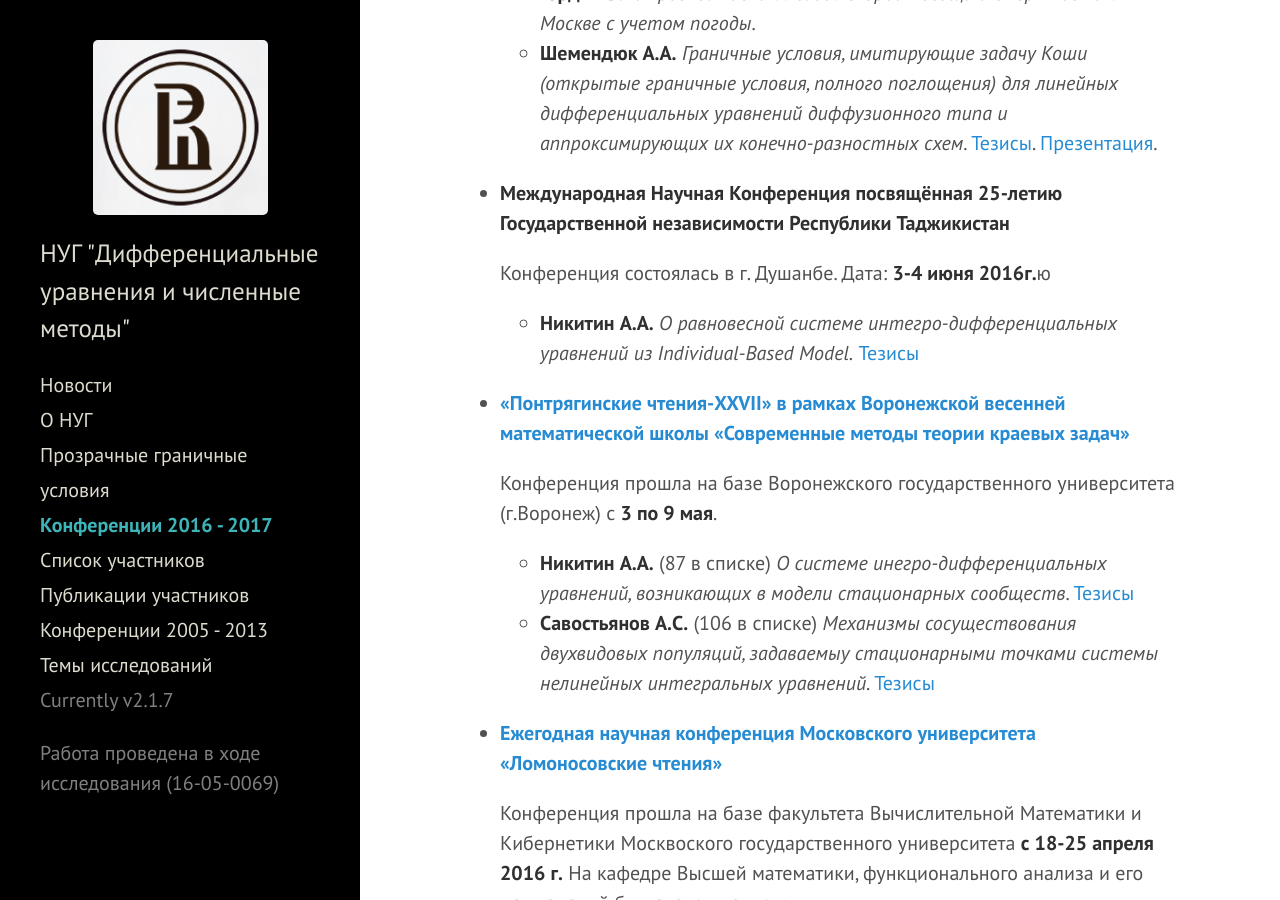
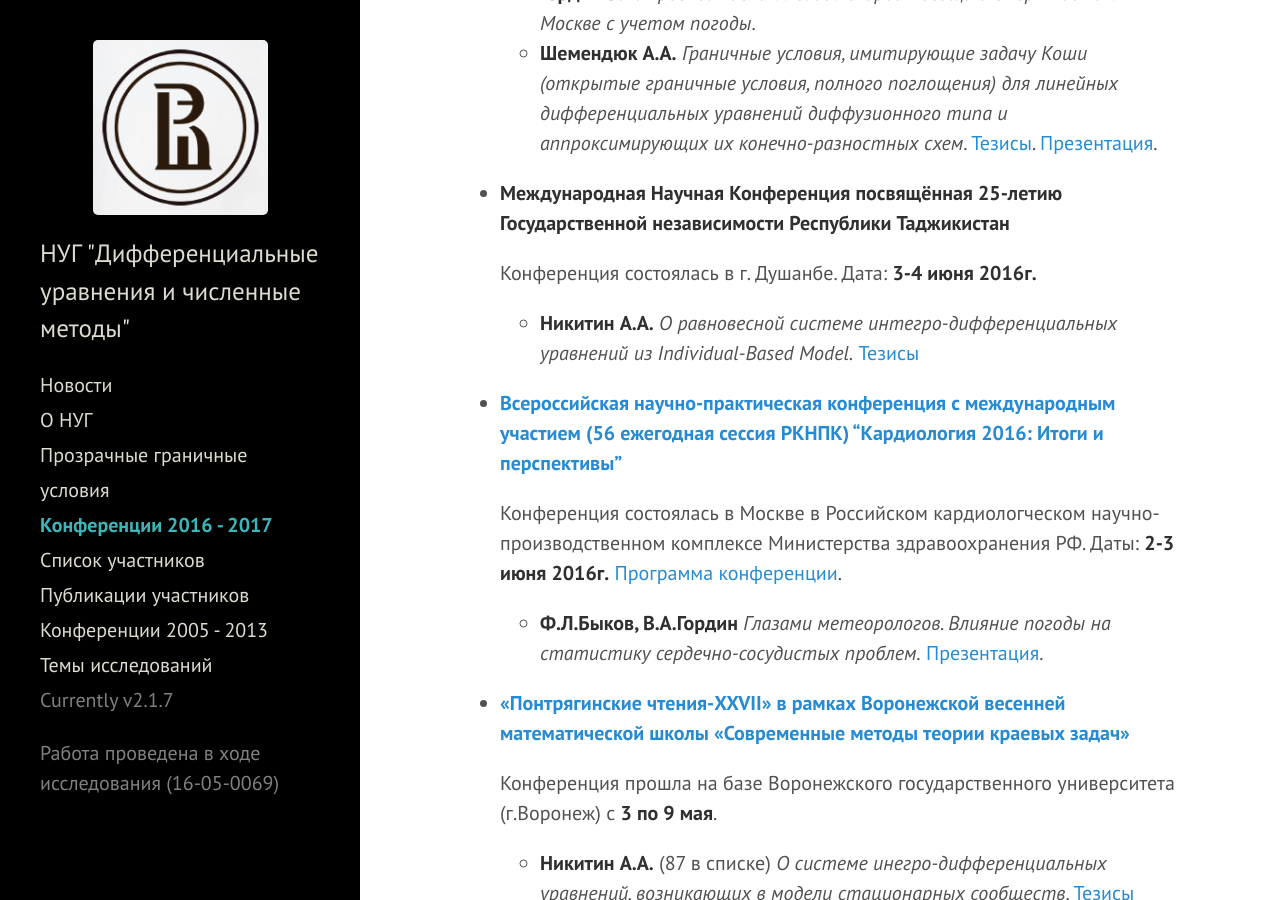
Before and after one commit to hsemmsg/hsemmsg.github.io, a Jekyll site: the page built from conferences.md, in a window 1280 px wide and 900 px high, scrolled down 1955 px. Built offline with Jekyll 4.4.1, drawn with Linux system fonts in a browser that asks for light colours; comment, search, counter and statistics services are not loaded; some of the changed text lies outside the part shown.

Commit message:
Added conference, summer NIS

```diff
--- a/conferences.md
+++ b/conferences.md
@@ -43,9 +43,16 @@ permalink: schedule/
 
 * **Международная Научная Конференция посвящённая 25-летию Государственной независимости Республики Таджикистан**
 
-	Конференция состоялась в г. Душанбе. Дата: **3-4 июня 2016г.**ю
+	Конференция состоялась в г. Душанбе. Дата: **3-4 июня 2016г.**
 
 	* **Никитин А.А.** _О равновесной системе интегро-дифференциальных уравнений из Individual-Based Model._ [Тезисы](https://drive.google.com/open?id=0BwJBfBiOVQ-TWWdZdUZfZy1reEU)
+
+* **[Всероссийская научно-практическая конференция с международным участием (56 ежегодная сессия РКНПК) "Кардиология 2016: Итоги и перспективы"](http://cardioweb.ru/conferentions/item/680-vserossijskaya-nauchno-prakticheskaya-konferentsiya-s-mezhdunarodnym-uchastiem-56-ezhegodnaya-sessiya-rknpk-dostizheniya-sovremennoj-kardiologii)**
+
+	Конференция состоялась в Москве в Российском кардиологческом научно-производственном комплексе Министерства здравоохранения РФ. Даты: **2-3 июня 2016г.** [Программа конференции](http://cardioweb.ru/files/conference_2_3_jun_2016/full_programma.pdf).
+
+	* **Ф.Л.Быков, В.А.Гордин** _Глазами метеорологов. Влияние погоды на статистику сердечно-сосудистых проблем._
+	[Презентация](https://www.dropbox.com/s/wjz7nrcb4q1xpiu/03.06_pres_Gordin.pdf?dl=0).
 
 * **[«Понтрягинские чтения-XXVII» в рамках Воронежской весенней математической школы «Современные методы теории краевых задач»](http://vvmsh2016.ru/reports/)**
 
```
Also changed, not shown: other parts of conferences.md (+1 -1 lines), _posts/2016-06-08-nis-Tsimbalov_Shem.md (added, +24 -0 lines), _posts/2016-11-01-coex.md (+1 -1 lines).
